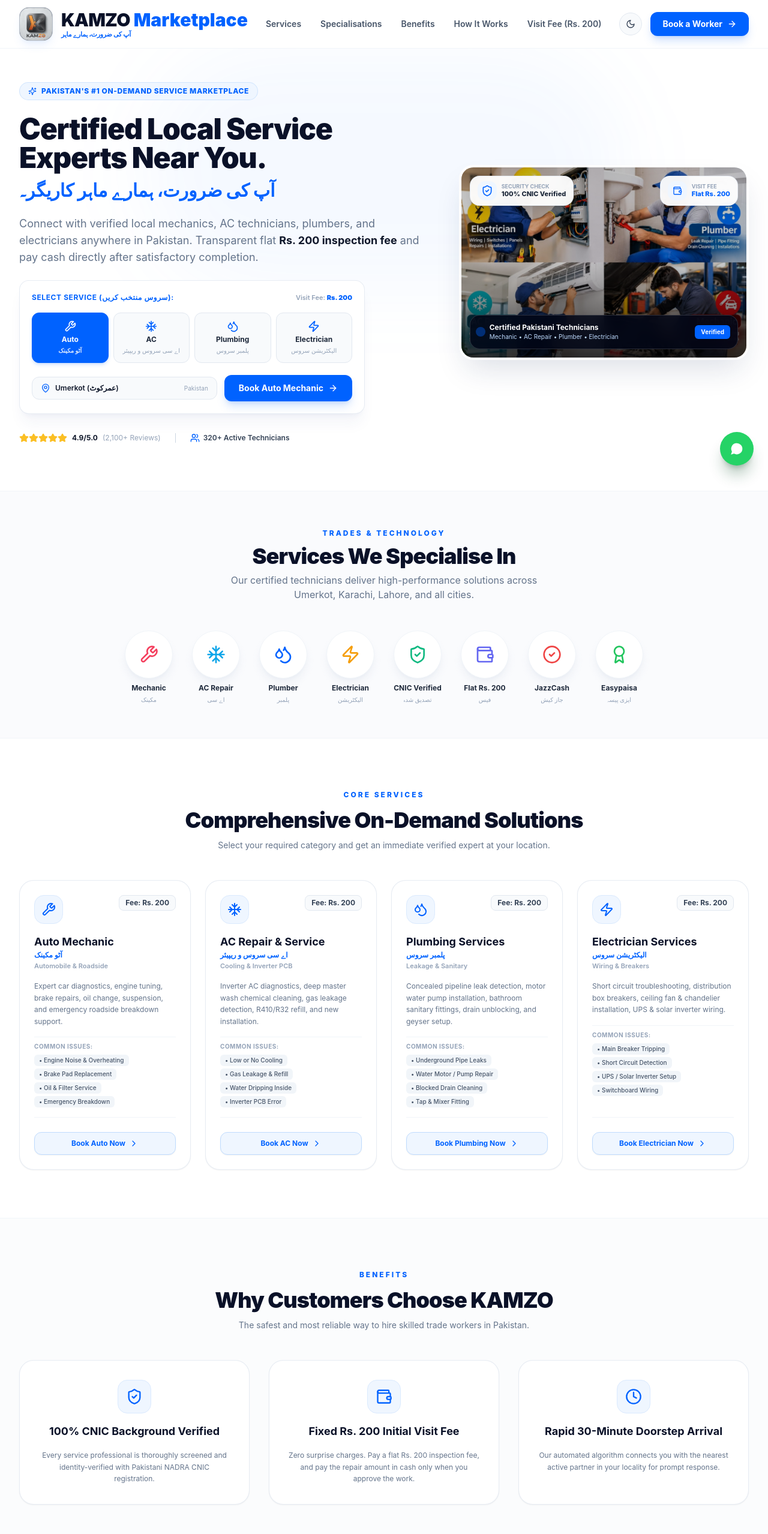
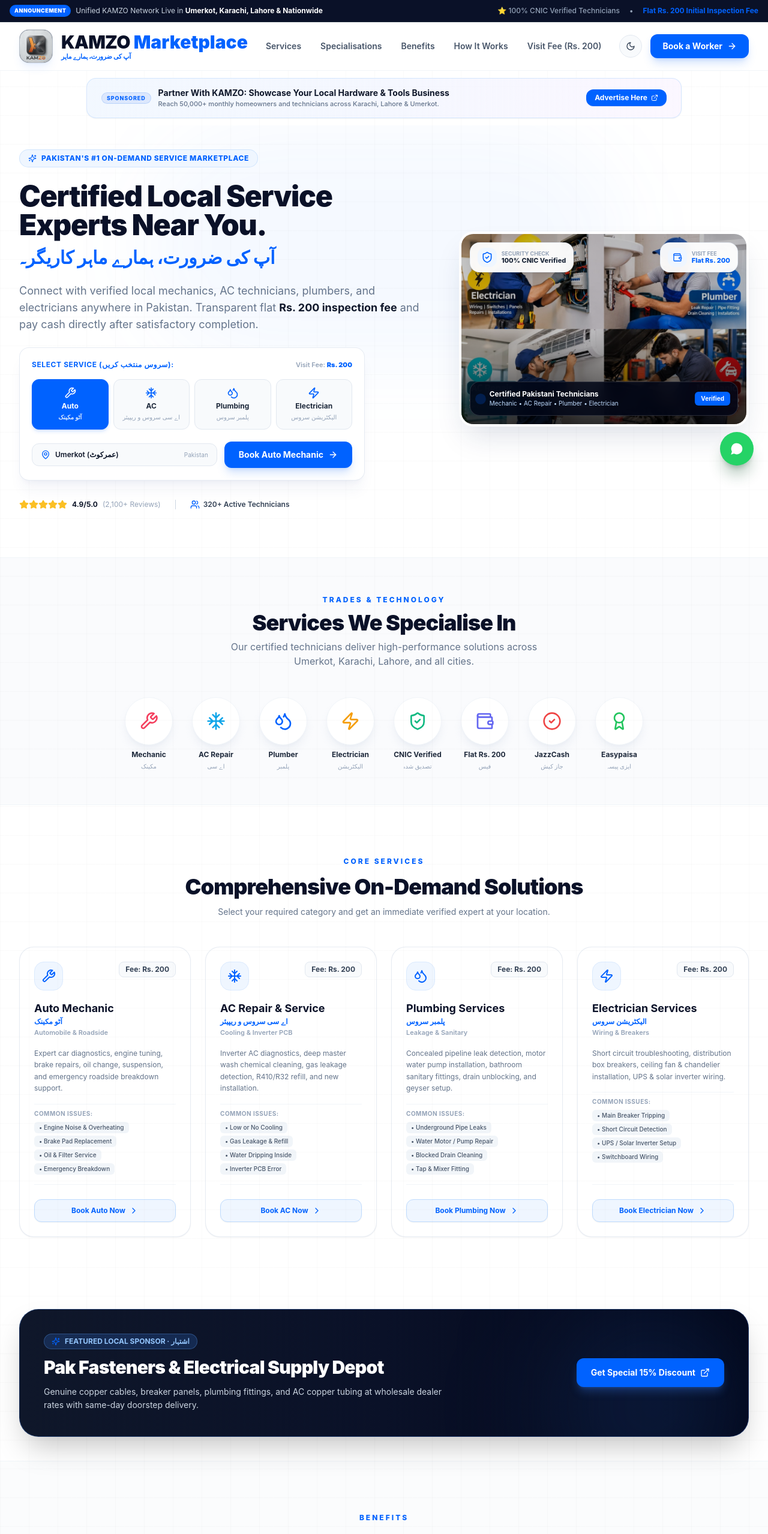
Before and after one commit to parvindarjambra/kamzo, a Next.js app: page / in a window 1280 px wide. Shown: the top 2557 px of the page at 60% size. Built offline with nearby package versions, Linux system fonts and the light colour scheme.

Commit message:
feat: integrate MedicoEngineer theme styling, announcement ticker, and ad slots (header_top, in_feed, footer_banner)

```diff
--- a/src/app/page.tsx
+++ b/src/app/page.tsx
@@ -3,6 +3,7 @@
 import * as React from "react";
 import { useState, useEffect } from "react";
 import Link from "next/link";
+import { AdBanner } from "@/components/ads/ad-banner";
 import {
   Wrench,
   Snowflake,
@@ -173,7 +174,29 @@
 
   return (
     <div className={`min-h-screen ${isDarkMode ? "bg-[#0B132B] text-slate-100" : "bg-white text-[#0A1128]"} font-sans transition-colors duration-200 selection:bg-[#0062FF] selection:text-white relative`}>
-      {/* ─── STC DEVELOPER STYLE NAVBAR (No Admin Link, Perfect Spacing) ─── */}
+      {/* Subtle MedicoEngineer Background Grid Pattern */}
+      <div className="absolute inset-0 bg-[linear-gradient(to_right,#8080800a_1px,transparent_1px),linear-gradient(to_bottom,#8080800a_1px,transparent_1px)] bg-[size:3rem_3rem] pointer-events-none" />
+
+      {/* ─── MEDICOENGINEER STYLE TOP ANNOUNCEMENT TICKER ─── */}
+      <div className="bg-[#0A1128] text-white text-[11px] sm:text-xs py-2 px-4 border-b border-slate-800 relative z-50">
+        <div className="max-w-7xl mx-auto flex items-center justify-between gap-4">
+          <div className="flex items-center gap-2 overflow-hidden truncate">
+            <span className="px-2 py-0.5 rounded-full bg-[#0062FF] text-[9px] font-black uppercase tracking-wider text-white shrink-0">
+              ANNOUNCEMENT
+            </span>
+            <span className="text-slate-300 truncate">
+              Unified KAMZO Network Live in <strong className="text-white">Umerkot, Karachi, Lahore & Nationwide</strong>
+            </span>
+          </div>
+          <div className="hidden sm:flex items-center gap-4 text-slate-400 font-medium shrink-0">
+            <span>⭐ 100% CNIC Verified Technicians</span>
+            <span>•</span>
+            <span className="text-[#0062FF] font-bold">Flat Rs. 200 Initial Inspection Fee</span>
+          </div>
+        </div>
+      </div>
+
+      {/* ─── STC / MEDICOENGINEER DEVELOPER STYLE NAVBAR (No Admin Link, Perfect Spacing) ─── */}
       <header className={`sticky top-0 z-40 ${isDarkMode ? "bg-[#0B132B]/95 border-slate-800" : "bg-white/95 border-slate-100"} backdrop-blur-md border-b transition-colors`}>
         <div className="max-w-7xl mx-auto px-4 sm:px-6 lg:px-8 h-20 flex items-center justify-between gap-4">
           {/* Logo Brand: Larger 3D Emblem without circular crop */}
@@ -246,8 +269,11 @@
         </div>
       </header>
 
+      {/* ─── MEDICOENGINEER STYLE AD SLOT (Header Top Leaderboard) ─── */}
+      <AdBanner slot="header_top" />
+
       {/* ─── HERO SECTION ─── */}
-      <section className="relative pt-8 pb-16 lg:pt-14 lg:pb-20 overflow-hidden">
+      <section className="relative pt-6 pb-16 lg:pt-10 lg:pb-20 overflow-hidden">
         <div className="absolute top-0 left-1/2 -translate-x-1/2 w-[800px] h-[400px] bg-blue-500/5 blur-3xl pointer-events-none rounded-full" />
 
         <div className="max-w-7xl mx-auto px-4 sm:px-6 lg:px-8 relative z-10">
@@ -530,6 +556,9 @@
         </div>
       </section>
 
+      {/* ─── MEDICOENGINEER STYLE IN-FEED NATIVE SPONSOR AD SLOT ─── */}
+      <AdBanner slot="in_feed" />
+
       {/* ─── STC STYLE: "BENEFITS" SECTION ─── */}
       <section className={`py-20 border-t ${isDarkMode ? "bg-slate-900/50 border-slate-800" : "bg-slate-50/60 border-slate-100"}`} id="benefits">
         <div className="max-w-7xl mx-auto px-4 sm:px-6 lg:px-8 space-y-12">
@@ -639,6 +668,9 @@
           </div>
         </div>
       </section>
+
+      {/* ─── MEDICOENGINEER STYLE FOOTER SPONSOR BANNER ─── */}
+      <AdBanner slot="footer_banner" />
 
       {/* ─── FOOTER (Clean Customer Footer - No Admin Link) ─── */}
       <footer className={`${isDarkMode ? "bg-[#070D1E] border-slate-800" : "bg-[#0A1128] border-slate-900"} text-slate-400 py-12 border-t`}>
--- /dev/null
+++ b/src/components/ads/ad-banner.tsx
@@ -0,0 +1,148 @@
+"use client";
+
+import * as React from "react";
+import { Sparkles, ExternalLink } from "lucide-react";
+
+export type AdSlotType = "header_top" | "in_feed" | "footer_banner" | "sidebar";
+
+interface AdBannerProps {
+  slot: AdSlotType;
+  className?: string;
+  // If user has Google AdSense Publisher ID
+  adClient?: string;
+  adSlotId?: string;
+  // Optional custom sponsor details for direct advertiser monetization
+  sponsor?: {
+    title: string;
+    description: string;
+    ctaText: string;
+    linkUrl: string;
+    badgeText?: string;
+    imageUrl?: string;
+  };
+}
+
+export function AdBanner({
+  slot,
+  className = "",
+  adClient,
+  adSlotId,
+  sponsor,
+}: AdBannerProps) {
+  // If user provides Google AdSense IDs, render standard AdSense unit
+  if (adClient && adSlotId) {
+    return (
+      <div className={`w-full overflow-hidden flex flex-col items-center justify-center my-4 ${className}`}>
+        <span className="text-[10px] uppercase font-bold text-slate-400 tracking-wider mb-1">
+          Advertisement (اشتہار)
+        </span>
+        <div className="w-full max-w-[728px] min-h-[90px] bg-slate-100 dark:bg-slate-900 border border-slate-200 dark:border-slate-800 rounded-xl overflow-hidden flex items-center justify-center">
+          <ins
+            className="adsbygoogle"
+            style={{ display: "block" }}
+            data-ad-client={adClient}
+            data-ad-slot={adSlotId}
+            data-ad-format="auto"
+            data-full-width-responsive="true"
+          />
+        </div>
+      </div>
+    );
+  }
+
+  // 1. Header Top Leaderboard (728x90 on Desktop, 320x50 on Mobile - MedicoEngineer style)
+  if (slot === "header_top") {
+    return (
+      <div className={`w-full max-w-5xl mx-auto px-4 my-3 ${className}`}>
+        <div className="relative rounded-2xl bg-gradient-to-r from-blue-50/80 via-indigo-50/60 to-purple-50/80 dark:from-slate-900 dark:via-blue-950/40 dark:to-slate-900 border border-blue-200/60 dark:border-blue-900/40 p-3 sm:px-6 sm:py-3.5 flex flex-col sm:flex-row items-center justify-between gap-3 shadow-sm hover:shadow-md transition-shadow">
+          <div className="flex items-center gap-3">
+            <span className="text-[9px] uppercase font-extrabold tracking-widest px-2 py-0.5 rounded-full bg-blue-600/10 dark:bg-blue-400/20 text-[#0062FF] dark:text-blue-400 border border-blue-500/20 shrink-0">
+              Sponsored
+            </span>
+            <div className="text-center sm:text-left">
+              <p className="text-xs sm:text-sm font-bold text-slate-900 dark:text-white">
+                {sponsor?.title || "Partner With KAMZO: Showcase Your Local Hardware & Tools Business"}
+              </p>
+              <p className="text-[11px] text-slate-500 dark:text-slate-400 font-medium hidden md:block">
+                {sponsor?.description || "Reach 50,000+ monthly homeowners and technicians across Karachi, Lahore & Umerkot."}
+              </p>
+            </div>
+          </div>
+
+          <a
+            href={sponsor?.linkUrl || "https://wa.me/923001234567?text=Hi%20KAMZO,%20I%20want%20to%20advertise%20on%20your%20marketplace"}
+            target="_blank"
+            rel="noopener noreferrer"
+            className="shrink-0 px-3.5 py-1.5 rounded-xl bg-[#0062FF] hover:bg-[#0052D9] text-white text-xs font-bold transition-all flex items-center gap-1.5 shadow-sm"
+          >
+            <span>{sponsor?.ctaText || "Advertise Here"}</span>
+            <ExternalLink className="w-3 h-3" />
+          </a>
+        </div>
+      </div>
+    );
+  }
+
+  // 2. In-Feed Native Card (Blends cleanly into service sections like MedicoEngineer)
+  if (slot === "in_feed") {
+    return (
+      <div className={`w-full max-w-7xl mx-auto px-4 sm:px-6 lg:px-8 my-10 ${className}`}>
+        <div className="relative rounded-[2rem] overflow-hidden bg-gradient-to-r from-slate-900 via-[#0A1128] to-slate-950 text-white p-6 sm:p-10 border border-blue-500/30 shadow-2xl">
+          {/* Ambient light glow */}
+          <div className="absolute top-0 right-0 w-80 h-80 bg-blue-500/15 rounded-full blur-[100px] pointer-events-none" />
+
+          <div className="relative z-10 flex flex-col lg:flex-row items-center justify-between gap-6 text-center lg:text-left">
+            <div className="space-y-3 max-w-2xl">
+              <div className="inline-flex items-center gap-2 px-3 py-1 rounded-full bg-blue-500/20 border border-blue-400/30 text-blue-300 text-xs font-bold">
+                <Sparkles className="w-3.5 h-3.5 text-[#0062FF]" />
+                <span>FEATURED LOCAL SPONSOR · اشتہار</span>
+              </div>
+              <h3 className="text-2xl sm:text-3xl font-black tracking-tight text-white">
+                {sponsor?.title || "Pak Fasteners & Electrical Supply Depot"}
+              </h3>
+              <p className="text-sm text-slate-300 leading-relaxed font-normal">
+                {sponsor?.description || "Genuine copper cables, breaker panels, plumbing fittings, and AC copper tubing at wholesale dealer rates with same-day doorstep delivery."}
+              </p>
+            </div>
+
+            <div className="flex flex-col sm:flex-row gap-3 shrink-0">
+              <a
+                href={sponsor?.linkUrl || "https://wa.me/923001234567?text=Inquiry%20from%20KAMZO%20Sponsored%20Ad"}
+                target="_blank"
+                rel="noopener noreferrer"
+                className="px-6 py-3.5 rounded-xl bg-[#0062FF] hover:bg-[#0052D9] text-white text-xs sm:text-sm font-bold shadow-lg shadow-blue-500/30 transition-all flex items-center justify-center gap-2"
+              >
+                <span>{sponsor?.ctaText || "Get Special 15% Discount"}</span>
+                <ExternalLink className="w-4 h-4" />
+              </a>
+            </div>
+          </div>
+        </div>
+      </div>
+    );
+  }
+
+  // 3. Footer Banner (Placed right before the footer)
+  return (
+    <div className={`w-full max-w-5xl mx-auto px-4 my-8 ${className}`}>
+      <div className="rounded-2xl border border-slate-200 dark:border-slate-800 bg-slate-50/80 dark:bg-slate-900/60 p-4 flex flex-col sm:flex-row items-center justify-between gap-4 text-center sm:text-left">
+        <div>
+          <span className="text-[9px] uppercase font-bold text-slate-400 tracking-wider">
+            Sponsored Network Partner
+          </span>
+          <p className="text-xs sm:text-sm font-bold text-slate-800 dark:text-slate-200 mt-0.5">
+            {sponsor?.title || "Want to grow your hardware store or automotive workshop in Pakistan?"}
+          </p>
+        </div>
+        <a
+          href={sponsor?.linkUrl || "https://wa.me/923001234567?text=Partner%20Inquiry%20from%20Footer%20Ad"}
+          target="_blank"
+          rel="noopener noreferrer"
+          className="shrink-0 px-4 py-2 rounded-xl border border-[#0062FF] text-[#0062FF] hover:bg-[#0062FF] hover:text-white text-xs font-bold transition-all"
+        >
+          {sponsor?.ctaText || "Book Ad Space"}
+        </a>
+      </div>
+    </div>
+  );
+}
```
